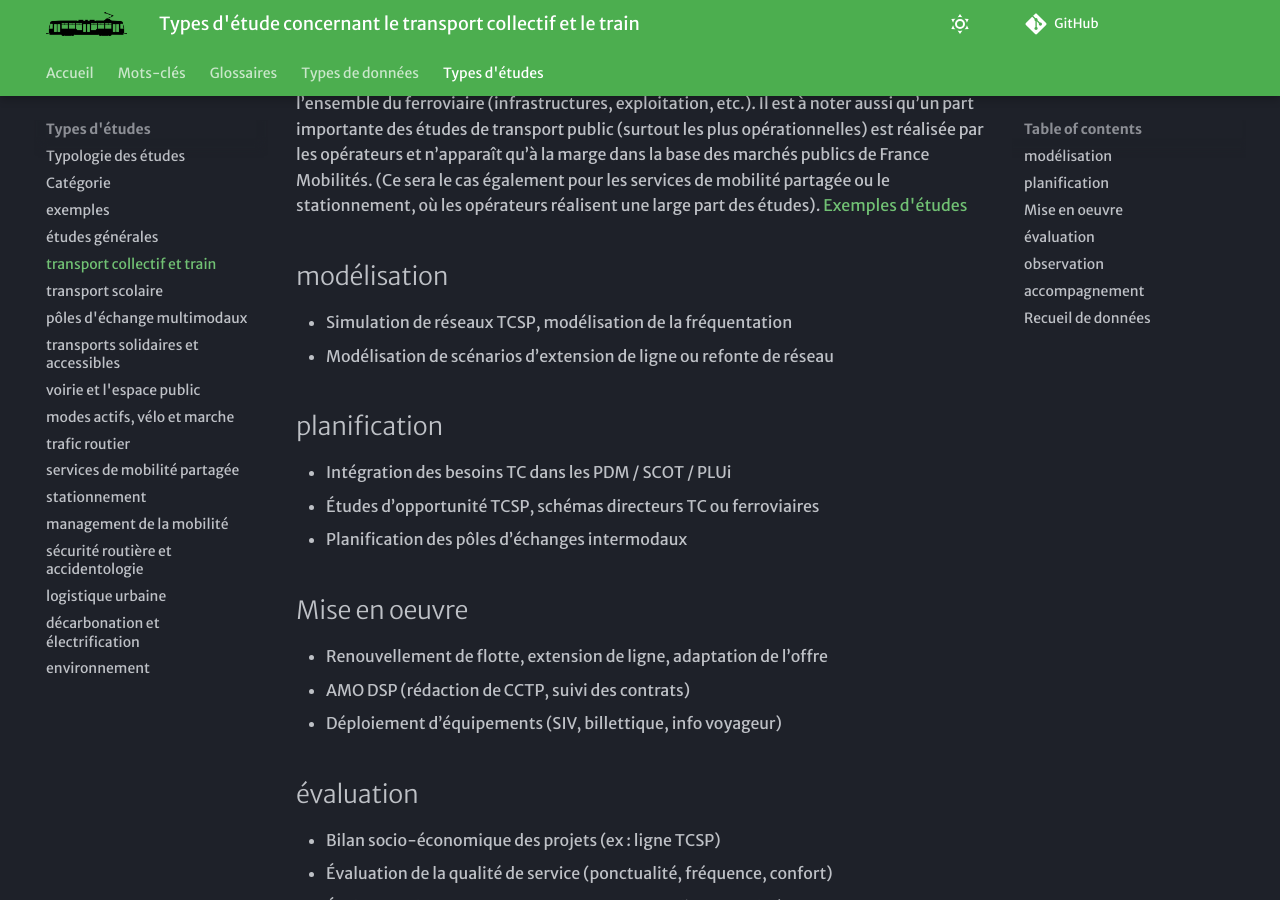
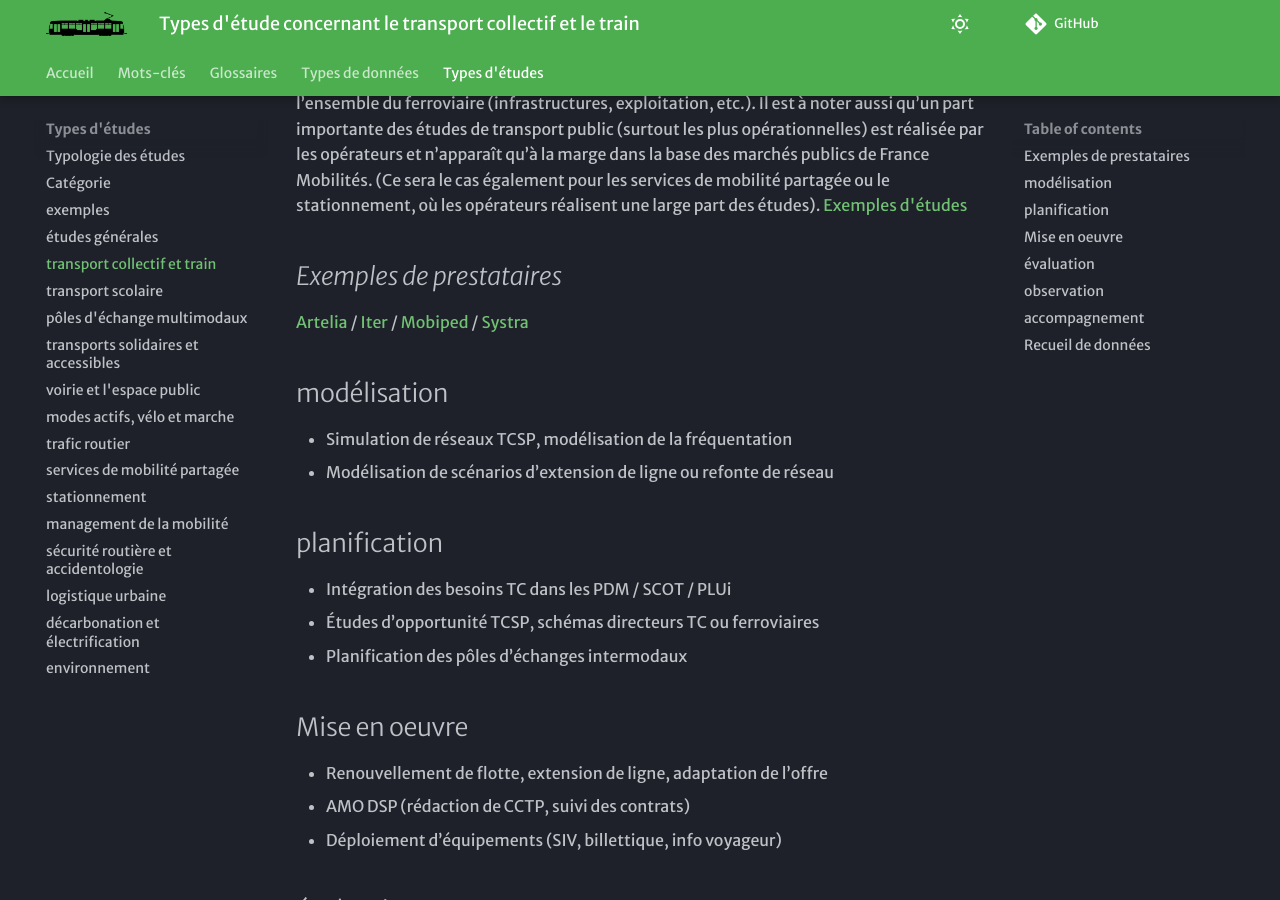
Before and after one commit to xdurang/mobscidat, an MkDocs documentation site: the page built from docs/type_etudes/TE_TC.md, in a window 1280 px wide and 900 px high, scrolled down 474 px. Built offline with MkDocs 1.6.1 and Material for MkDocs 9.7.7, drawn with Linux system fonts in a browser that asks for light colours; some web fonts are replaced; comment, search, counter and statistics services are not loaded.

Commit message:
Update TE_TC.md

```diff
--- a/docs/type_etudes/TE_TC.md
+++ b/docs/type_etudes/TE_TC.md
@@ -9,6 +9,8 @@ Les études portant sur le transport public et le train ont pour objectif d’an
 Nous avons inclus le train dans le métier transport public pour simplifier et parce que du point de vue de la mobilité, le train est un service de transport public, étant entendu qu’il s’agit d’un domaine métier en soit, si on considère l’ensemble du ferroviaire (infrastructures, exploitation, etc.).
 Il est à noter aussi qu’un part importante des études de transport public (surtout les plus opérationnelles) est réalisée par les opérateurs et n’apparaît qu’à la marge dans la base des marchés publics de France Mobilités. (Ce sera le cas également pour les services de mobilité partagée ou le stationnement, où les opérateurs réalisent une large part des études).
 [Exemples d'études](https://documentsmarches.francemobilites.fr/Search/?sort=score&sortOrder=desc&highlight=true&facet=true&r=1&f_type=DOCUMENT&f_property.FMCode.PublicContractClass.natureOfPrestations_string=Etude%20service&l_property.FMCode.PublicContractClass.natureOfPrestations_string=25&l_property.FMCode.PublicContractClass.metierIndex_string=60&text=transport%20public%20train&f_property.FMCode.PublicContractClass.metierIndex_string=Transport%20routier%20personne&f_property.FMCode.PublicContractClass.metierIndex_string=Transport%20en%20commun&f_property.FMCode.PublicContractClass.metierIndex_string=Transport%20TCSP&f_property.FMCode.PublicContractClass.metierIndex_string=Circulation%20ferroviaire&f_property.FMCode.PublicContractClass.metierIndex_string=Transport%20bus%20voie%20r%C3%A9serv%C3%A9e&f_property.FMCode.PublicContractClass.metierIndex_string=Transport%20ferroviaire%20de%20personne)
+## _Exemples de prestataires_
+[Artelia](https://www.arteliagroup.com/mobility/) / [Iter](https://iternet.org/nos-domaines-d-activite/developpement-et-contractualisation-des-transports-collectifs/) / [Mobiped](https://www.mobiped.com/) / [Systra](https://www.systra.com/type-market/planification-et-conseil/)
 
 ## modélisation
 - Simulation de réseaux TCSP, modélisation de la fréquentation
```
